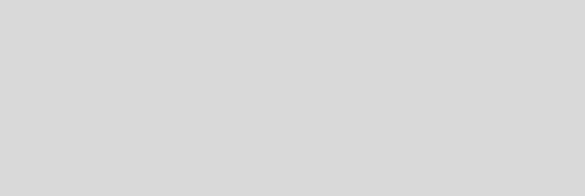
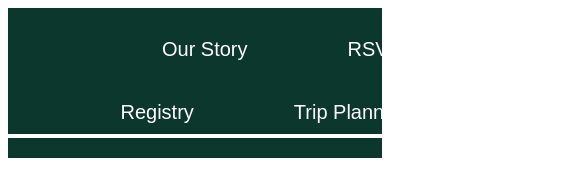
Before and after one commit to rkottadiel/october252025, a plain HTML site: page index.html in a window 390 px wide. Shown: the top 196 px of the page, 585 px wide, since content can reach past the window. Drawn offline with Linux system fonts and the light colour scheme.

Commit message:
Update index.html

```diff
--- a/index.html
+++ b/index.html
@@ -1,63 +1,91 @@
-<!DOCTYPE html>
-<html lang="en">
-<head>
-  <meta charset="UTF-8">
-  <meta name="viewport" content="width=device-width, initial-scale=1.0">
-  <title>Wedding Website</title>
-  <style>
-    /* iPhone 16 - 1 */
-    body {
-      position: relative;
-      width: 1440px;
-      height: 1024px;
-      background: #D9D9D9;
+<style>
+  .navigation-wrapper {
+    background-color: rgba(12, 55, 44, 1);
+    display: flex;
+    flex-direction: column;
+    overflow: hidden;
+    color: rgba(255, 255, 255, 1);
+    text-align: center;
+    padding: 20px 0;
+    font: 400 20px Croissant One, sans-serif;
+  }
+  .nav-container {
+    align-self: center;
+    display: flex;
+    width: 100%;
+    max-width: 1334px;
+    flex-direction: column;
+    justify-content: center;
+    padding: 10px;
+  }
+  @media (max-width: 991px) {
+    .nav-container {
+      max-width: 100%;
     }
+  }
+  .nav-inner {
+    display: flex;
+    width: 100%;
+    max-width: 1321px;
+    flex-direction: column;
+    justify-content: start;
+  }
+  @media (max-width: 991px) {
+    .nav-inner {
+      max-width: 100%;
+    }
+  }
+  .nav-menu {
+    background-color: rgba(12, 55, 44, 1);
+    display: flex;
+    min-height: 32px;
+    width: 100%;
+    align-items: center;
+    gap: 40px 100px;
+    justify-content: end;
+    flex-wrap: wrap;
+    padding: 0 37px;
+  }
+  @media (max-width: 991px) {
+    .nav-menu {
+      padding: 0 20px;
+    }
+  }
+  .nav-link {
+    align-self: stretch;
+    margin: auto 0;
+    cursor: pointer;
+    text-decoration: none;
+    color: inherit;
+  }
+  .nav-link:hover,
+  .nav-link:focus {
+    text-decoration: underline;
+  }
+  .nav-separator {
+    background-color: rgba(255, 255, 255, 1);
+    display: flex;
+    min-height: 4px;
+    width: 100%;
+  }
+  @media (max-width: 991px) {
+    .nav-separator {
+      max-width: 100%;
+    }
+  }
+</style>
 
-    /* Body Background Image */
-    .body-background-image {
-      position: absolute;
-      width: 1352px;
-      height: 981px;
-      left: 44px;
-      top: 0px;
-      background: url('the-chaffins-A-y2ucHDvkM-unsplash.jpg') no-repeat center center;
-      background-size: cover;
-    }
-
-    /* Melissa & Matthew */
-    .melissa-matt {
-      position: absolute;
-      width: 825px;
-      height: 243px;
-      left: 307px;
-      top: 209px;
-      font-family: 'Ballet';
-      font-size: 128px;
-      line-height: 243px;
-      text-align: center;
-      color: #0C372C;
-      text-shadow: 0px 4px 4px #B6B6B6;
-      text-transform: capitalize;
-    }
-
-    /* Nav Frame */
-    .nav-frame {
-      position: absolute;
-      width: 1440px;
-      height: 95px;
-      left: 0;
-      top: 0;
-      background: #0C372C;
-    }
-
-    /* Frame 2 */
-    .frame2 {
-      display: flex;
-      flex-direction: column;
-      align-items: flex-start;
-      padding: 10px;
-      gap: 10px;
-      position: absolute;
-      width: 1334px;
-      height: 52px;
-      left: 4
+<nav class="navigation-wrapper" role="navigation" aria-label="Main navigation">
+  <div class="nav-container">
+    <div class="nav-inner">
+      <div class="nav-menu">
+        <a href="#story" class="nav-link" tabindex="0">Our Story</a>
+        <a href="#rsvp" class="nav-link" tabindex="0">RSVP</a>
+        <a href="#registry" class="nav-link" tabindex="0">Registry</a>
+        <a href="#planner" class="nav-link" tabindex="0">Trip Planner</a>
+      </div>
+    </div>
+  </div>
+  <div class="nav-separator"></div>
+</nav>
+</
```
